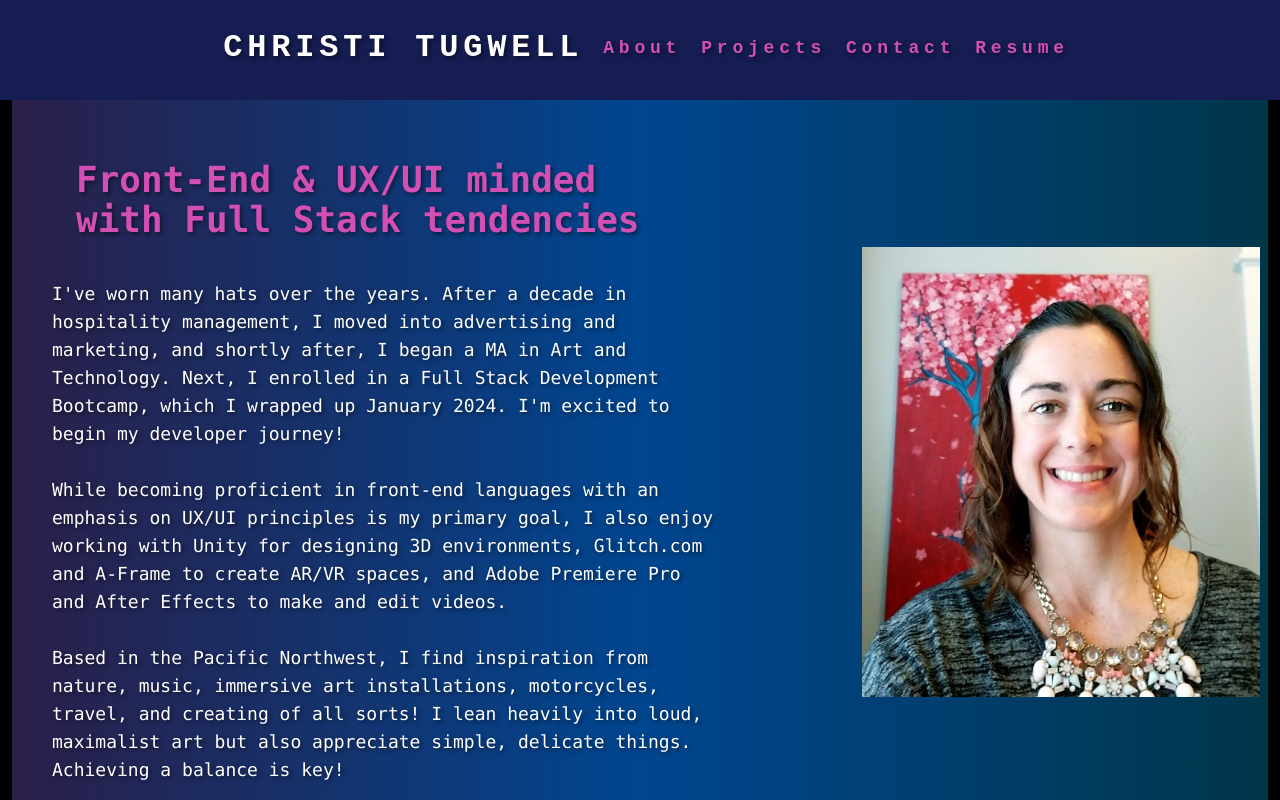
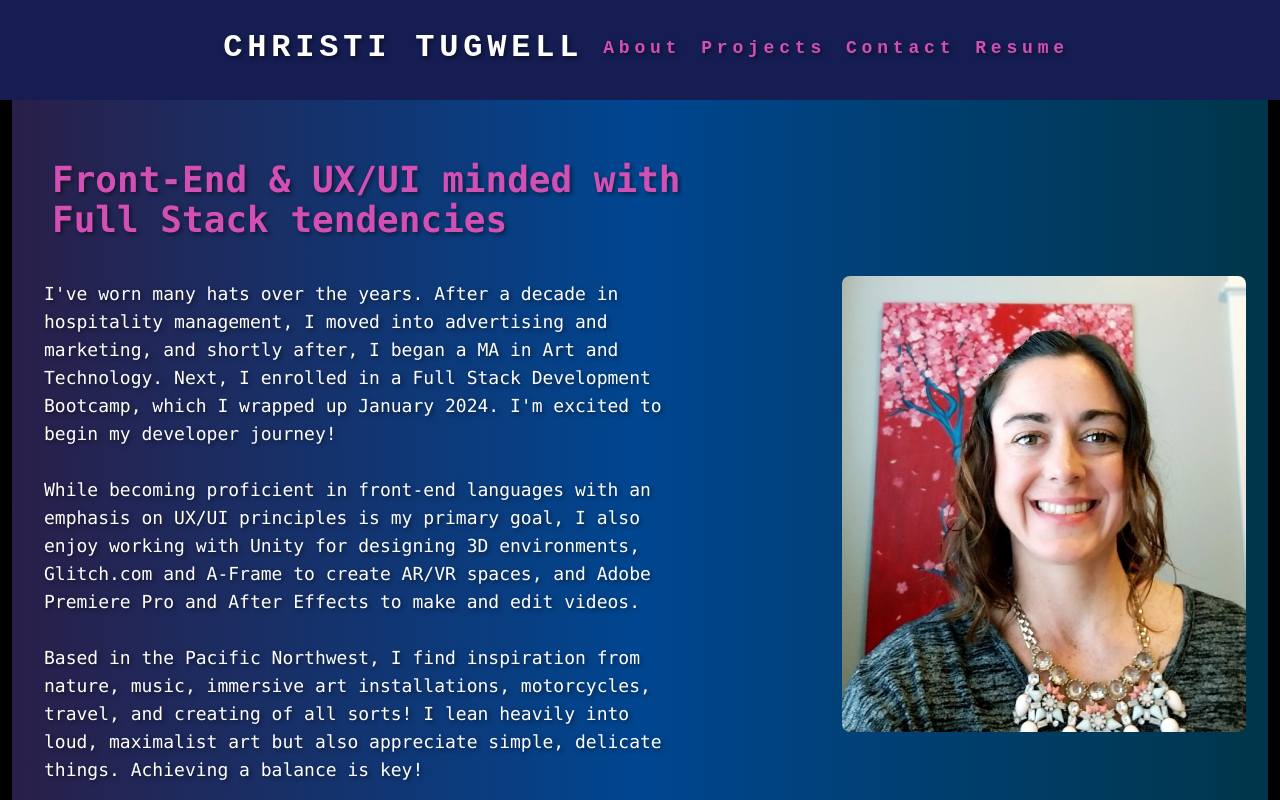
Before and after one commit to tugwellchristi/Portfolio-2.0, a React (Vite) app: page /About in a window 1280 px wide. Shown: the top 800 px of the page. Built offline with nearby package versions, Linux system fonts and the light colour scheme.

Commit message:
responsiveness fixes across site, almost fully resolved

```diff
--- a/src/pages/About.jsx
+++ b/src/pages/About.jsx
@@ -13,15 +13,15 @@ function About() {
             <div
                 className="container mx-auto flex flex-col-reverse md:flex-row items-center justify-center"
             >
-                <div className="max-w-xlg md:w-3/5 md:mr-12 order-2 md:order-1">
+                <div className="max-w-xlg lg:mb-16 md:w-3/5 md:mr-12 order-2 md:order-1">
                     <h1
-                        className="font-mono text-3xl md:text-4xl lg:text-4xl font-bold mb-4 sm:mt-16 md:mt-8 mx-16"
+                        className="font-mono text-3xl md:text-4xl lg:text-4xl font-bold mb-4 sm:mt-16 md:mt-8 mx-10"
                         style={{ color: '#D24FB3ff' }}
                     >
                         Front-End & UX/UI minded with Full Stack tendencies
                     </h1>
                     <br />
-                    <p className="font-mono text-base md:text-lg text-white leading-relaxed mb-8 mx-10">
+                    <p className="font-mono text-base md:text-lg text-white leading-relaxed mb-8 mx-8 flex justify-center">
                         I've worn many hats over the years. After a decade in hospitality management, I moved into advertising and marketing, and shortly after, I began a MA in Art and Technology.
                         Next, I enrolled in a Full Stack Development Bootcamp, which I wrapped up January 2024. I'm excited to begin my developer journey!
                         <br />
@@ -32,11 +32,12 @@ function About() {
                         Based in the Pacific Northwest, I find inspiration from nature, music, immersive art installations, motorcycles, travel, and creating of all sorts! I lean heavily into loud, maximalist art but also appreciate simple, delicate things. Achieving a balance is key!
                     </p>
                 </div>
-                <div className="max-w-md md:ml-12 mt-4 md:mt-0 md:mb-0 order-1 md:order-2 sm:w-1/3">
+                <div className="max-w-md md:ml-12 mt-4 md:mt-0 md:mb-0 order-1 md:order-2 sm:w-3/4 md:w-1/2 lg:w-3/4 mx-auto flex justify-center">
                     <img
                         src="/Me.jpg"
                         alt="Self portrait"
-                        className="lg:w-full md:w-1/2 md:p-2 sm:w-1/3 rounded-lg"
+                        className="rounded-lg"
+                        style={{ maxWidth: '90%', height: 'auto' }}
                     />
                 </div>
             </div>
--- a/src/pages/Contact.jsx
+++ b/src/pages/Contact.jsx
@@ -45,13 +45,13 @@ const Contact = () => {
         <section
             className="flex flex-col justify-center items-center mt-4"
             style={{
-                minHeight: '100vh', // Ensure full height on smaller screens
+                minHeight: '87vh', // Ensure full height on smaller screens
                 width: '100vw',
                 background: 'linear-gradient(270deg, #00364Aff, #004690ff, #2A1F49ff)',
                 textShadow: '2px 2px 4px rgba(0, 0, 0, 0.5)'
             }}
         >
-            <h1 className="mt-20 text-3xl md:text-4xl md:mt-24 sm:mt-24 lg:text-4xl lg:mt-0 font-mono mb-8 text-white">Let's Connect!</h1>
+            <h1 className="mt-32 text-3xl md:text-4xl md:mt-24 sm:mt-24 lg:text-4xl lg:mt-0 font-mono mb-8 text-white">Let's Connect!</h1>
             <div className="max-w-md md:w-3/4 sm:w-3/4 mx-auto flex flex-col lg:w-2/3 p-4 rounded"
                 style={{ backgroundColor: '#151D52ff' }}
             >
@@ -108,7 +108,7 @@ const Contact = () => {
                 </form>
             </div>
             <p
-            className="flex flex-col justify-center items-center font-mono lg:text-lg mt-1 p-5 ml-9 mr-5 sm:text-sm"
+            className="flex flex-col justify-center items-center font-mono lg:text-lg mt-1 p-5 ml-9 mr-6 sm:text-sm"
             style={{ color: '#D24FB3ff' }}
             >I look forward to hearing from you! </p>
         </section>
--- a/src/pages/Home.jsx
+++ b/src/pages/Home.jsx
@@ -5,7 +5,7 @@ import backgroundImage from '../assets/Abstract.png';
 function Home() {
     return (
         <div
-            className='h-screen md:h-auto bg-cover bg-center flex flex-col justify-center items-center font-mono font-bold text-white text-2xl md:text-4xl px-4'
+            className='h-screen md:h-auto bg-cover bg-center flex flex-col justify-center items-center font-mono font-bold text-white text-2xl md:text-4xl px-4 sm:flex-col'
             style={{
                 height: '90vh',
                 width: '100vw',
@@ -16,14 +16,11 @@ function Home() {
                 textShadow: '2px 2px 4px rgba(0, 0, 0, 0.5)',
             }}
         >
-            <h2 className="text-4xl md:text-6xl mb-8 font-mono">
+            <h2 className="text-4xl md:text-6xl mb-8 font-mono lg:block md:flex md:flex-col md:items-center sm:flex sm:flex-col">
                 HI, I'M CHRISTI!
             </h2>
-            <h4 className="text-2xl md:text-4xl font-mono lg:block md:hidden sm:hidden">
+            <h4 className="text-2xl md:text-4xl font-mono lg:block md:flex md:flex-col md:items-center sm:flex sm:flex-col sm:items-center">
             Front-End Developer <span style={{ color: '#D24FB3ff'}}>//</span> Web Designer <span style={{ color: '#D24FB3ff' }}>//</span> Art Enthusiast
-            </h4>
-            <h4 className="text-2xl md:text-4xl font-mono lg:hidden md:block sm:block text-center" style={{ letterSpacing: '.2rem'}}>
-            Front-End Developer <br /> Web Designer <br /> Art Enthusiast
             </h4>
         </div>
     );
--- a/src/pages/Projects.jsx
+++ b/src/pages/Projects.jsx
@@ -5,7 +5,7 @@ import { FaGithubSquare } from 'react-icons/fa';
 const CustomCard = ({ image, title, description, link, githubLink }) => {
   return (
     <Card className="custom-card" style={{ margin: '20px', backgroundColor: '#151D52ff', display: 'flex', flexDirection: 'column' }}>
-     <div style={{ margin: '25px'}}>
+      <div style={{ margin: '25px' }}>
         <a href={link} target="_blank" rel="noopener noreferrer">
           <CardMedia
             component="img"
```
Lines whose indentation alone changed are shown as unchanged.
